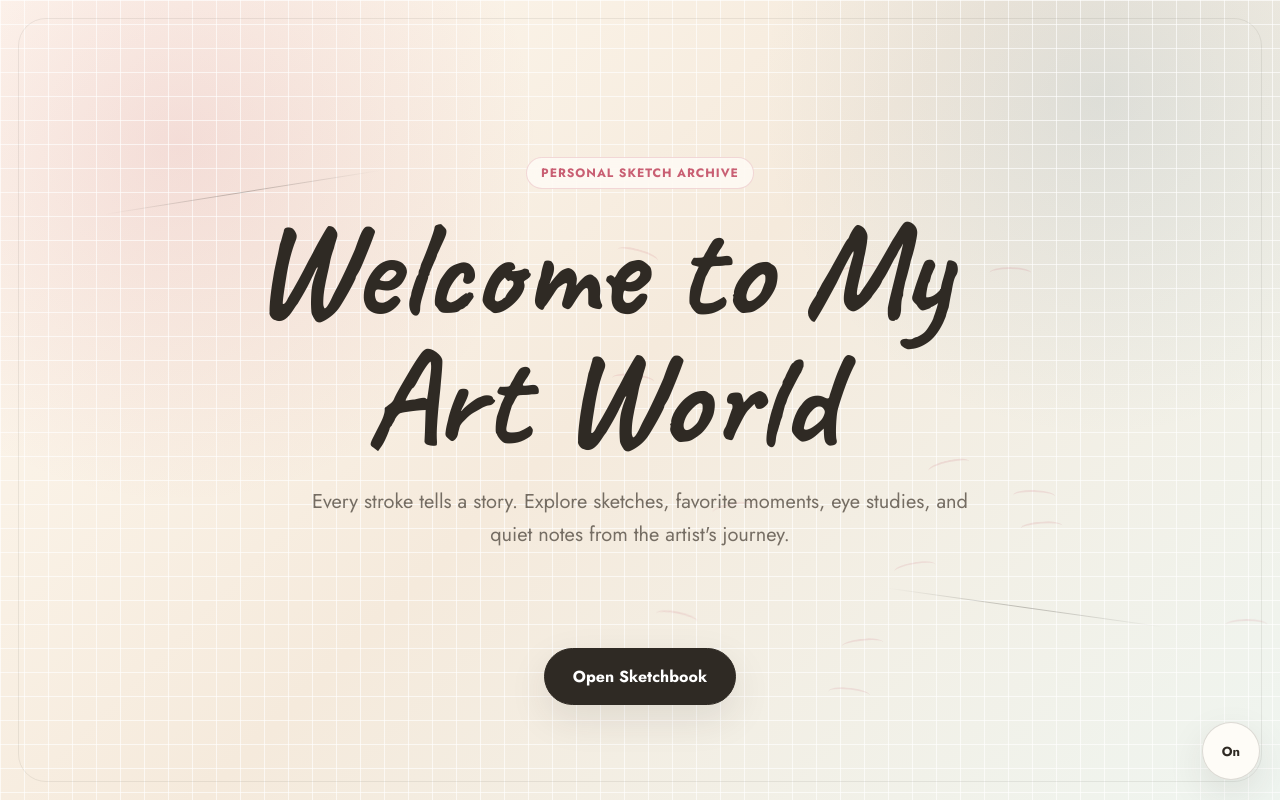
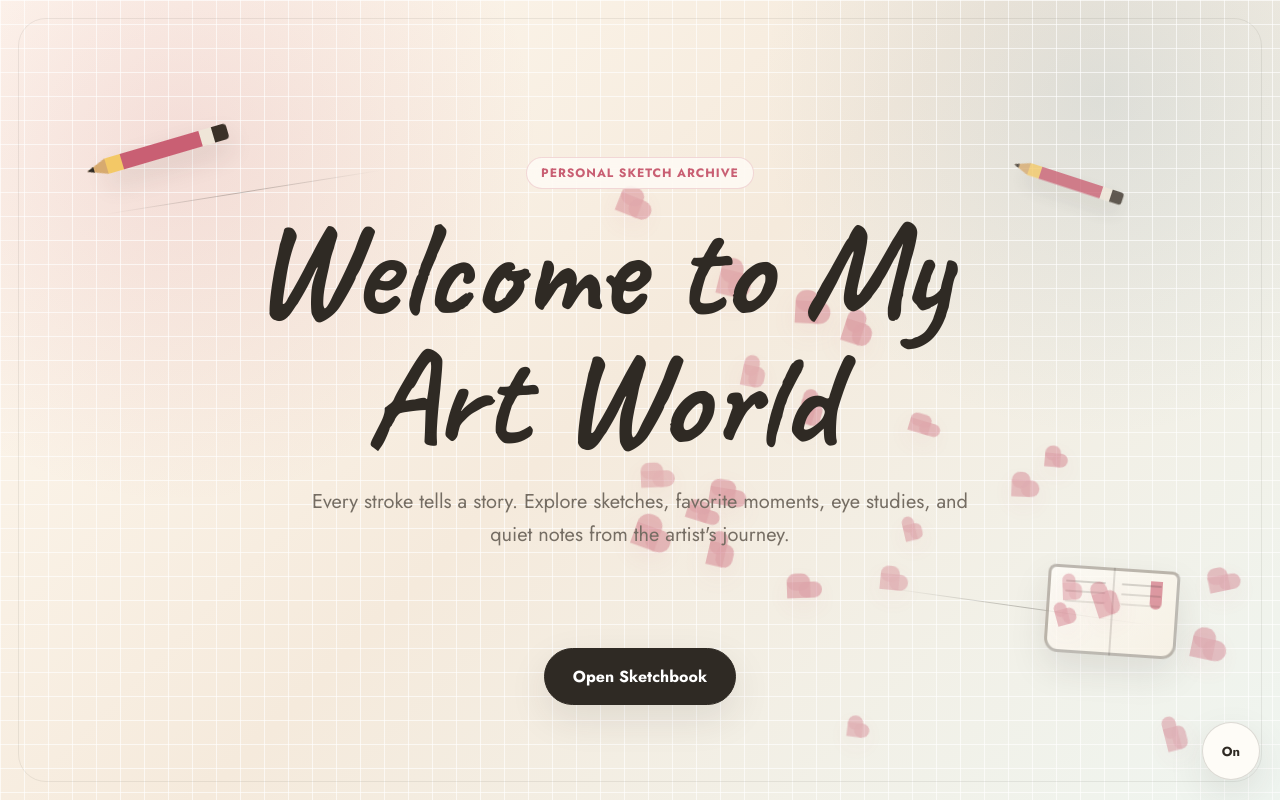
Before and after one commit to SIDDHARTHBHUMIHAR/hehehe, a React (Vite) app: page / in a window 1280 px wide. Built offline with nearby package versions, Linux system fonts and the light colour scheme.

Commit message:
Add floating heart and doodle home decorations

```diff
--- a/src/index.css
+++ b/src/index.css
@@ -211,11 +211,126 @@ h2 {
   transform: rotate(8deg);
 }
 
-.floating-mark {
-  width: 42px;
-  height: 12px;
-  border-top: 2px solid rgba(201, 95, 115, 0.5);
-  border-radius: 50%;
+.floating-heart {
+  transform: rotate(-45deg);
+  background: rgba(201, 95, 115, 0.78);
+  filter: drop-shadow(0 8px 12px rgba(201, 95, 115, 0.16));
+}
+
+.floating-heart::before,
+.floating-heart::after {
+  content: "";
+  position: absolute;
+  width: 100%;
+  height: 100%;
+  border-radius: 999px;
+  background: inherit;
+}
+
+.floating-heart::before {
+  top: -50%;
+  left: 0;
+}
+
+.floating-heart::after {
+  top: 0;
+  left: 50%;
+}
+
+.home-book-doodle,
+.home-pencil-doodle {
+  position: absolute;
+  z-index: 1;
+  pointer-events: none;
+}
+
+.home-book-doodle {
+  right: clamp(26px, 8vw, 120px);
+  bottom: clamp(92px, 18vh, 180px);
+  width: clamp(76px, 12vw, 132px);
+  height: clamp(52px, 8vw, 88px);
+  border: 3px solid rgba(47, 42, 36, 0.3);
+  border-radius: 8px 8px 14px 14px;
+  background:
+    linear-gradient(90deg, transparent 49%, rgba(47, 42, 36, 0.24) 50%, transparent 51%),
+    linear-gradient(135deg, rgba(255, 253, 248, 0.72), rgba(248, 239, 226, 0.72));
+  box-shadow: 0 16px 36px rgba(47, 42, 36, 0.1);
+  animation: bookFloat 5.8s ease-in-out infinite;
+}
+
+.home-book-doodle::before,
+.home-book-doodle::after {
+  content: "";
+  position: absolute;
+  top: 12px;
+  width: 32%;
+  height: 2px;
+  border-radius: 999px;
+  background: rgba(47, 42, 36, 0.18);
+  box-shadow: 0 10px 0 rgba(47, 42, 36, 0.14), 0 20px 0 rgba(47, 42, 36, 0.1);
+}
+
+.home-book-doodle::before {
+  left: 12%;
+}
+
+.home-book-doodle::after {
+  right: 12%;
+}
+
+.home-book-doodle span {
+  position: absolute;
+  inset: 8px 14px auto auto;
+  width: 12px;
+  height: 28px;
+  border-radius: 0 0 8px 8px;
+  background: rgba(201, 95, 115, 0.62);
+}
+
+.home-pencil-doodle {
+  width: clamp(82px, 12vw, 128px);
+  height: 16px;
+  border-radius: 4px;
+  background:
+    linear-gradient(90deg, #f3c866 0 14%, var(--rose) 14% 78%, #efe6d8 78% 88%, #3a3128 88% 100%);
+  box-shadow: 0 12px 26px rgba(47, 42, 36, 0.12);
+}
+
+.home-pencil-doodle::before {
+  content: "";
+  position: absolute;
+  left: -18px;
+  top: 0;
+  width: 20px;
+  height: 16px;
+  background: #d7aa6f;
+  clip-path: polygon(0 50%, 100% 0, 100% 100%);
+}
+
+.home-pencil-doodle::after {
+  content: "";
+  position: absolute;
+  left: -18px;
+  top: 5px;
+  width: 7px;
+  height: 6px;
+  background: #2f2a24;
+  clip-path: polygon(0 50%, 100% 0, 100% 100%);
+}
+
+.pencil-one {
+  top: clamp(112px, 18vh, 170px);
+  left: clamp(28px, 8vw, 120px);
+  transform: rotate(-18deg);
+  animation: pencilDriftOne 6.5s ease-in-out infinite;
+}
+
+.pencil-two {
+  right: clamp(30px, 11vw, 160px);
+  top: clamp(120px, 22vh, 230px);
+  transform: rotate(18deg) scale(0.78);
+  opacity: 0.78;
+  animation: pencilDriftTwo 7.2s ease-in-out infinite;
 }
 
 .category-page {
@@ -798,6 +913,36 @@ h2 {
   }
 }
 
+@keyframes bookFloat {
+  0%,
+  100% {
+    transform: translateY(0) rotate(4deg);
+  }
+  50% {
+    transform: translateY(-14px) rotate(-2deg);
+  }
+}
+
+@keyframes pencilDriftOne {
+  0%,
+  100% {
+    transform: translateY(0) rotate(-18deg);
+  }
+  50% {
+    transform: translateY(-16px) rotate(-10deg);
+  }
+}
+
+@keyframes pencilDriftTwo {
+  0%,
+  100% {
+    transform: translateY(0) rotate(18deg) scale(0.78);
+  }
+  50% {
+    transform: translateY(14px) rotate(10deg) scale(0.78);
+  }
+}
+
 @keyframes loadingDots {
   0%,
   20% {
@@ -855,6 +1000,25 @@ h2 {
     grid-template-columns: 1fr;
   }
 
+  .home-book-doodle {
+    right: 20px;
+    bottom: 58px;
+    opacity: 0.58;
+  }
+
+  .home-pencil-doodle {
+    opacity: 0.5;
+  }
+
+  .pencil-one {
+    top: 96px;
+    left: 18px;
+  }
+
+  .pencil-two {
+    display: none;
+  }
+
   .grid {
     grid-template-columns: 1fr;
   }
--- a/src/pages/Home.jsx
+++ b/src/pages/Home.jsx
@@ -5,19 +5,20 @@ import { useState } from "react";
 const Home = () => {
   const navigate = useNavigate();
 
-  const [floatingMarks] = useState(() =>
-    [...Array(14)].map((_, i) => ({
-      id: `mark-${i}`,
+  const [floatingHearts] = useState(() =>
+    [...Array(24)].map((_, i) => ({
+      id: `heart-${i}`,
       initial: {
         opacity: 0,
         x: Math.random() * window.innerWidth,
         y: window.innerHeight + Math.random() * 80,
       },
       animate: {
-        opacity: [0.08, 0.28, 0],
-        y: `-${Math.random() * 500 + 120}px`,
-        x: `${Math.random() * 180 - 90}px`,
-        rotate: Math.random() * 50 - 25,
+        opacity: [0, 0.52, 0],
+        y: `-${Math.random() * 560 + 140}px`,
+        x: `${Math.random() * 210 - 105}px`,
+        rotate: Math.random() * 70 - 35,
+        scale: [0.72, 1.08, 0.86],
       },
       transition: {
         duration: Math.random() * 10 + 9,
@@ -29,6 +30,8 @@ const Home = () => {
         position: "fixed",
         zIndex: 1,
         pointerEvents: "none",
+        width: `${Math.random() * 12 + 12}px`,
+        height: `${Math.random() * 12 + 12}px`,
       },
     }))
   );
@@ -38,14 +41,20 @@ const Home = () => {
       <div className="pencil-line"></div>
       <div className="pencil-line"></div>
 
-      {floatingMarks.map((mark) => (
+      <div className="home-book-doodle" aria-hidden="true">
+        <span />
+      </div>
+      <div className="home-pencil-doodle pencil-one" aria-hidden="true" />
+      <div className="home-pencil-doodle pencil-two" aria-hidden="true" />
+
+      {floatingHearts.map((heart) => (
         <Motion.div
-          key={mark.id}
-          className="floating-mark"
-          initial={mark.initial}
-          animate={mark.animate}
-          transition={mark.transition}
-          style={mark.style}
+          key={heart.id}
+          className="floating-heart"
+          initial={heart.initial}
+          animate={heart.animate}
+          transition={heart.transition}
+          style={heart.style}
         />
       ))}
 
```
